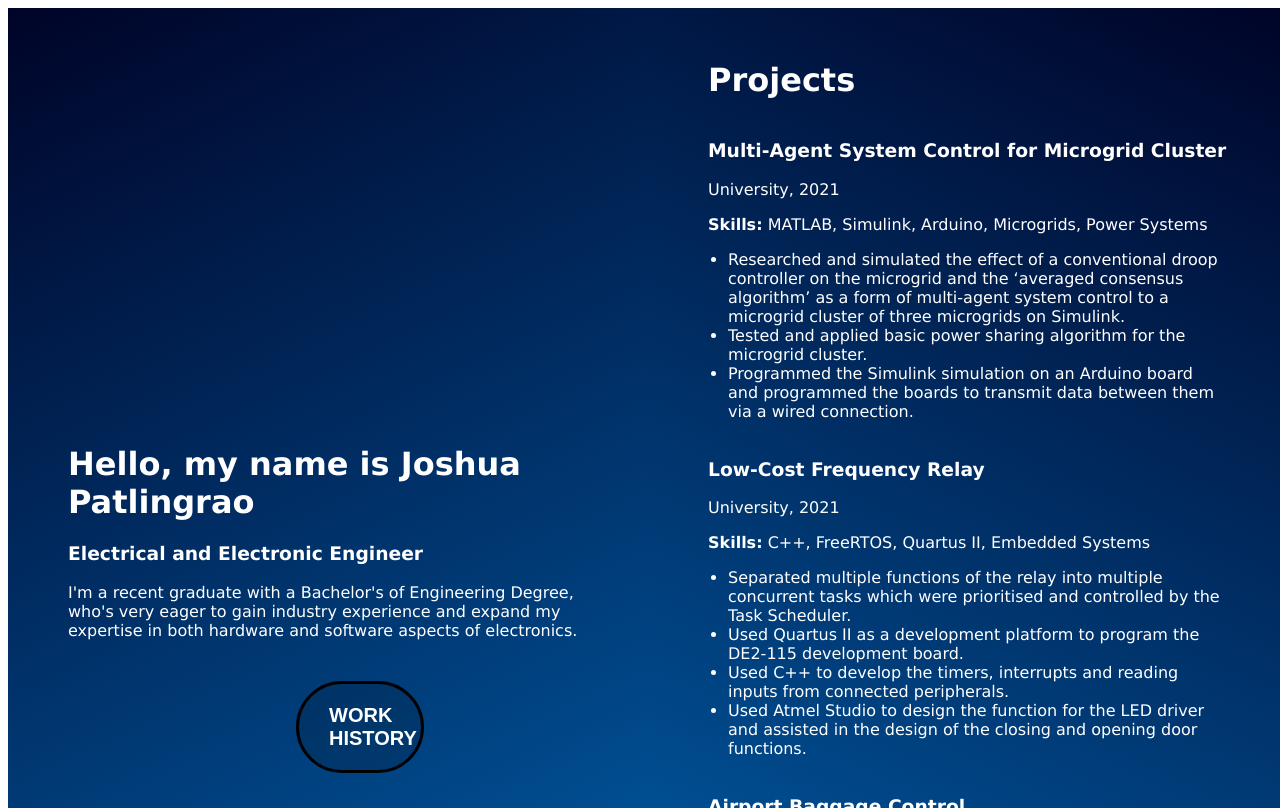
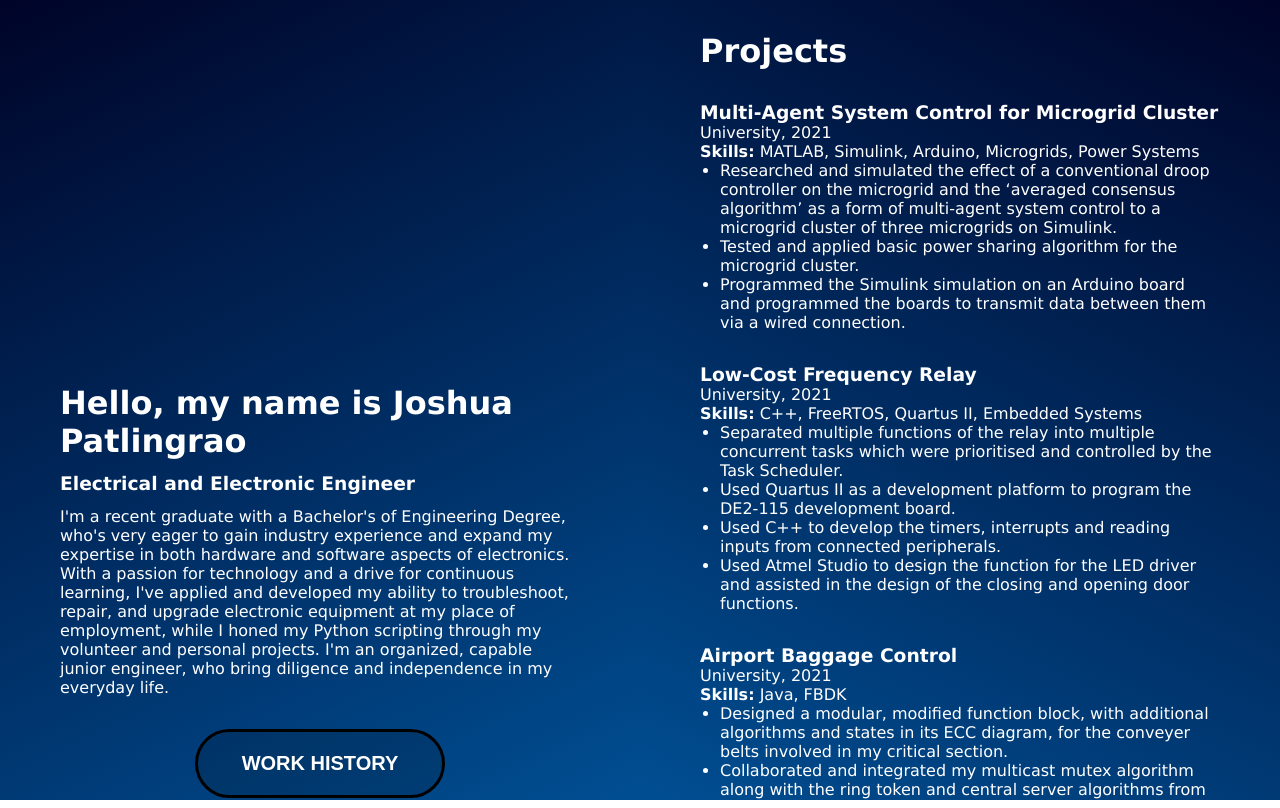
Before and after one commit to JoshPatlingrao/JoshPatlingrao.github.io, a plain HTML site: page index.html in a window 1280 px wide. Both pictures are taken after a click on the button "MY PROJECTS". Drawn offline with Linux system fonts and the light colour scheme.

Commit message:
Fix
- Fixed surrounding white space with '*' in CSS
- Rescaled button
- Added more details in intro
- Reverted opacity transition back to display due to overflow scrolling not working properly

```diff
--- a/index.html
+++ b/index.html
@@ -7,18 +7,20 @@
 </head>
 
 <body>
-    <div class="wrapper flex-row">
+    <div class="wrapper"> <!--flex-row-->
         <div class="intro">
-            <!--<div class="bottom"> </div>-->
-
             <h1>Hello, my name is Joshua Patlingrao</h1>
 
             <h3>Electrical and Electronic Engineer</h3>
 
             <p>
                 I'm a recent graduate with a Bachelor's of Engineering Degree, who's very eager to gain industry
-                experience
-                and expand my expertise in both hardware and software aspects of electronics.
+                experience and expand my expertise in both hardware and software aspects of electronics. With a passion
+                for
+                technology and a drive for continuous learning, I've applied and developed my ability to troubleshoot,
+                repair, and upgrade electronic equipment at my place of employment, while I honed my Python scripting
+                through my volunteer and personal projects. I'm an organized, capable junior engineer, who bring
+                diligence and independence in my everyday life.
             </p>
 
             <button type="button" id="toggle">MY PROJECTS</button>
@@ -185,31 +187,16 @@
     button.onclick = function () {
         if (employDiv.style.opacity !== "0") {
             employDiv.style.opacity = "0"
+            employDiv.style.display = "none"
             projectDiv.style.opacity = "1"
+            projectDiv.style.display = "block"
             button.innerText = "WORK HISTORY"
         } else {
             employDiv.style.opacity = "1"
+            employDiv.style.display = "block"
             projectDiv.style.opacity = "0"
+            projectDiv.style.display = "none"
             button.innerText = "MY PROJECTS"
         }
     }
-
-
-    /*
-    let employ = document.querySelector("#employment")
-    let project = document.querySelector("#projects")
-    let toggle = document.querySelector("#toggle")
-
-    toggle.onclick = function () {
-        if (employ.classList.contains("fade-out")) {
-            employ.classList.remove("fade-out");
-            project.classList.add("fade-out");
-            button.innerText = "WORK HISTORY";
-        } else {
-            employ.classList.add("fade-out")
-            project.classList.remove("fade-out");
-            button.innerText = "MY PROJECTS"
-        }
-    }
-    */
 </script>
--- a/style.css
+++ b/style.css
@@ -1,3 +1,8 @@
+* {
+    padding: 0;
+    margin: 0;
+}
+
 html {
     scrollbar-width: none;
     color: #ffffff;
@@ -14,51 +19,29 @@ body {
 .wrapper {
     width: 100%;
     height: 100%;
-    /*background-color: green;*/
+    background-color: green;
     margin: auto;
-    display: flex;
+    /*display: flex;*/
     justify-content: center;
-    position: absolute;
+    /*position: absolute;*/
 }
-
-/*
-.bottom {
-    width: 50%;
-    height: 30%;
-    background-color: blue;
-    position: absolute;
-    bottom: 0px;
-}
-*/
 
 .intro {
     width: 50%;
     height: 100%;
     background-image: linear-gradient(155deg, #000428, #004E92);
     color: #ffffff;
+    float: left;
     /*background-color: blue;*/
-    /*float: left;*/
-    /*position: fixed;*/
+    position: fixed;
 }
 
 .experiences {
     width: 50%;
     height: 100%;
+    background-image: linear-gradient(155deg, #000428, #004E92);
+    float: right;
     /*background-color: brown;*/
-}
-
-#background {
-    width: 50%;
-    height: 100%;
-    background-image: linear-gradient(-155deg, #000428, #004E92);
-    position: absolute;
-    word-wrap: break-word;
-    overflow: auto;
-    /*display: none;*/
-    -ms-overflow-style: none;
-    scrollbar-width: none;
-    opacity: 0;
-    transition: opacity 0.8s ease-in-out;
 }
 
 #projects {
@@ -68,7 +51,7 @@ body {
     position: absolute;
     word-wrap: break-word;
     overflow: auto;
-    /*display: none;*/
+    display: none;
     -ms-overflow-style: none;
     scrollbar-width: none;
     opacity: 0;
@@ -79,10 +62,6 @@ body {
     display: none;
 }
 
-#project-text {
-    color: red;
-}
-
 #employment {
     width: 50%;
     height: 100%;
@@ -90,7 +69,7 @@ body {
     position: absolute;
     word-wrap: break-word;
     overflow: auto;
-    /*display: block;*/
+    display: block;
     -ms-overflow-style: none;
     scrollbar-width: none;
     opacity: 1;
@@ -102,9 +81,9 @@ body {
 }
 
 #toggle {
-    width: 10%;
+    width: 250px;
     position: absolute;
-    margin-top: 2%;
+    margin-top: 5%;
     padding: 20px 30px 20px 30px;
     border-radius: 50px;
     border: 3px solid #000000;
@@ -113,8 +92,8 @@ body {
     transition: 0.6s;
     font-size: 20px;
     font-weight: bold;
-    left: 25%;
-    transform: translateX(-25%);
+    left: 50%;
+    transform: translateX(-50%);
 }
 
 #toggle:hover {
@@ -135,7 +114,7 @@ ul {
 }
 
 .intro h1 {
-    padding-top: 65%;
+    padding-top: 60%;
 }
 
 #employment h1,
@@ -145,5 +124,10 @@ ul {
 
 #employment h3,
 #projects h3 {
-    padding-top: 3%;
+    padding-top: 5%;
 }
+
+.intro h3,
+.intro p {
+    padding-top: 2%;
+}
```
